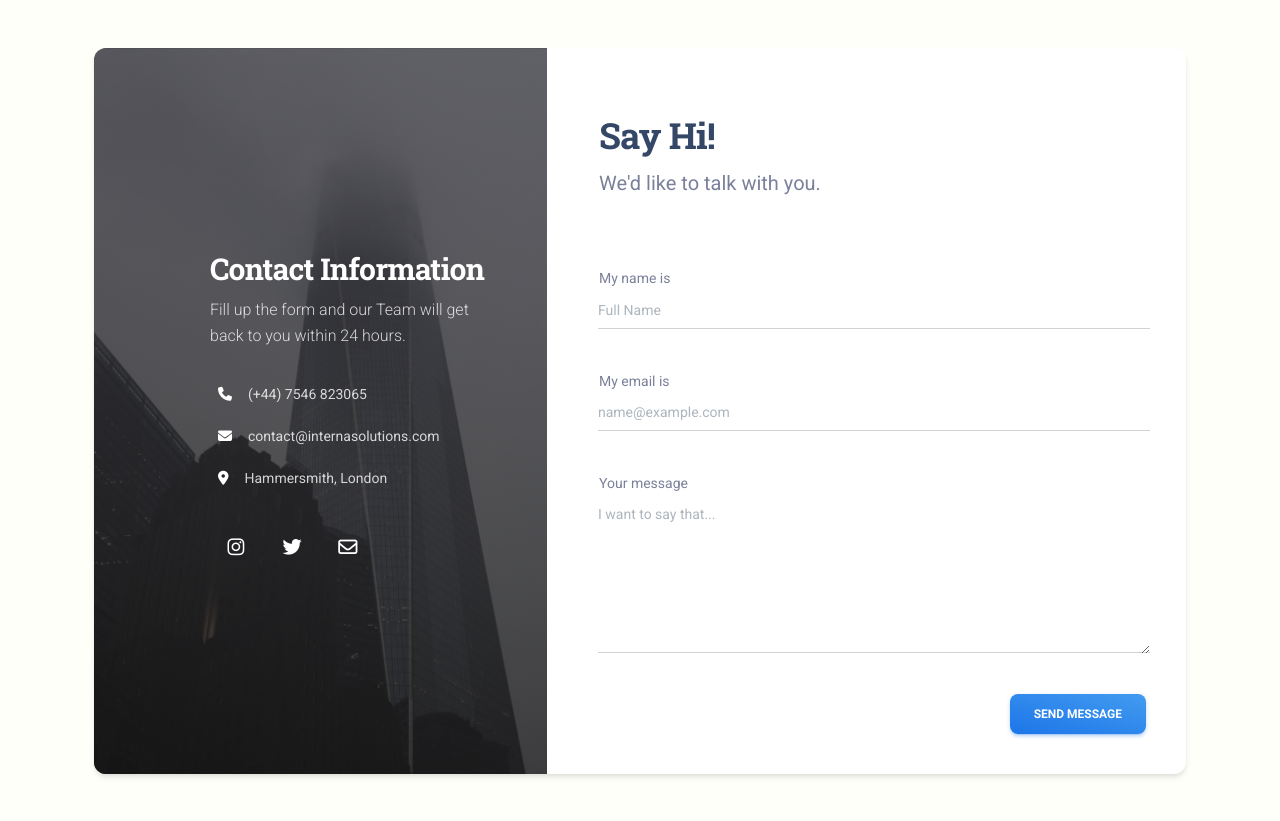
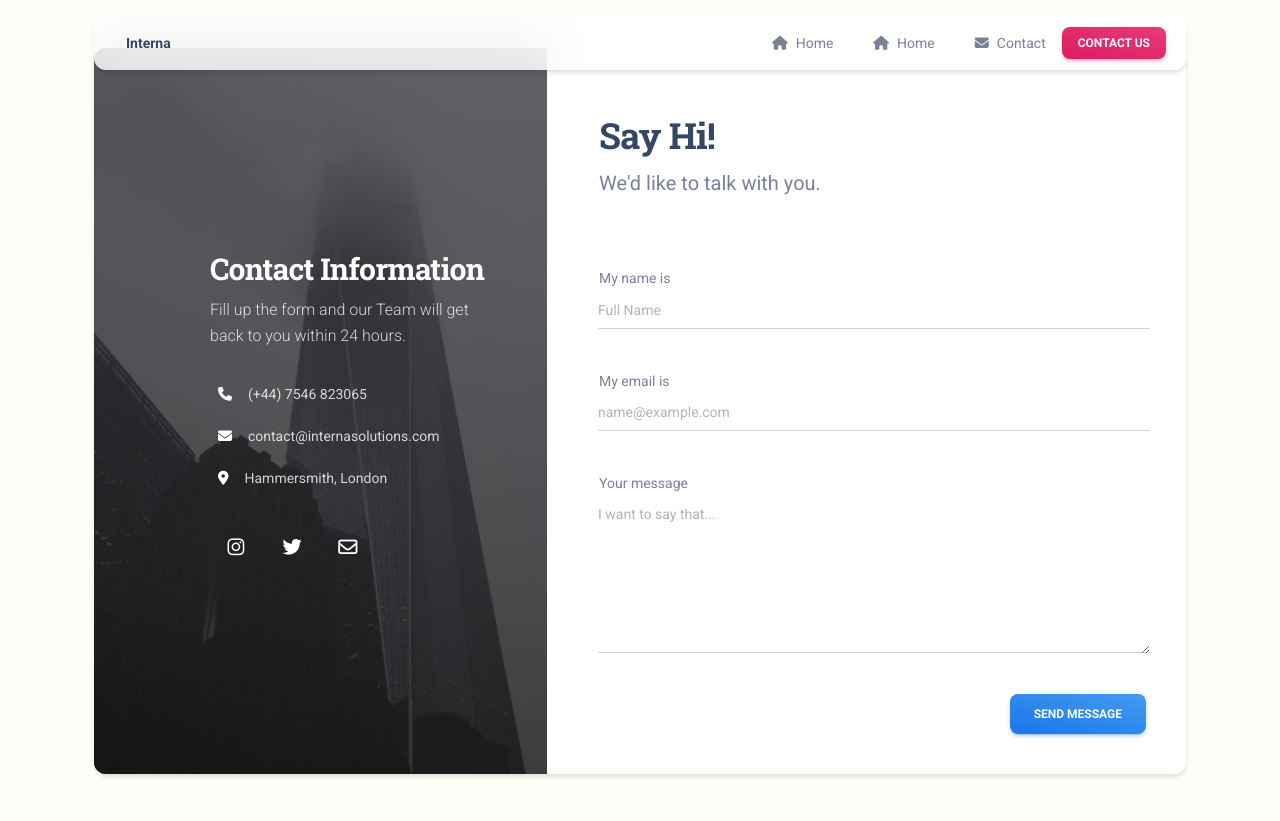
Before and after one commit to aliameur/business-website, a Flask app: page / in a window 1280 px wide. Shown: the top 821 px of the page. Run offline with Flask 2, Linux system fonts and the light colour scheme; some libraries are stand-ins or nearby versions.

Commit message:
add navbar

```diff
--- a/templates/base.html
+++ b/templates/base.html
@@ -10,17 +10,18 @@
     <!-- Bootstrap CSS -->
     {{ bootstrap.load_css() }}
     <!--     Fonts and icons     -->
-            <link rel="stylesheet" type="text/css" href="https://fonts.googleapis.com/css?family=Roboto:300,400,500,700,900|Roboto+Slab:400,700" />
+    <link rel="stylesheet" type="text/css"
+          href="https://fonts.googleapis.com/css?family=Roboto:300,400,500,700,900|Roboto+Slab:400,700"/>
     <!-- Nucleo Icons -->
-            <link href="{{ url_for('static', filename='css/nucleo-icons.css')}}" rel="stylesheet" />
-            <link href="{{ url_for('static', filename='css/nucleo-svg.css')}}" rel="stylesheet" />
+    <link href="{{ url_for('static', filename='css/nucleo-icons.css')}}" rel="stylesheet"/>
+    <link href="{{ url_for('static', filename='css/nucleo-svg.css')}}" rel="stylesheet"/>
     <!-- Font Awesome Icons -->
     <script src="https://kit.fontawesome.com/9afceccd18.js" crossorigin="anonymous"></script>
     <!-- Material Icons -->
     <link href="https://fonts.googleapis.com/icon?family=Material+Icons+Round" rel="stylesheet">
     <!-- CSS Files -->
-            <link id="pagestyle" href="{{ url_for('static', filename='css/material-kit.css')}}" rel="stylesheet" />
-            <link href="{{ url_for('static', filename='css/styles.css')}}" rel="stylesheet" />
+    <link id="pagestyle" href="{{ url_for('static', filename='css/material-kit.css')}}" rel="stylesheet"/>
+    <link href="{{ url_for('static', filename='css/styles.css')}}" rel="stylesheet"/>
     {% endblock %}
     {% block title %}
     <title>Your page title</title>
@@ -28,6 +29,59 @@
     {% endblock %}
 </head>
 <body>
+<div class="container position-sticky z-index-sticky top-0">
+    <div class="row">
+        <div class="col-12">
+            <nav class="navbar navbar-expand-lg  blur border-radius-xl top-0 z-index-fixed shadow position-absolute my-3 py-2 start-0 end-0 mx-4">
+                <div class="container-fluid px-0">
+                    <a class="navbar-brand font-weight-bolder ms-sm-3"
+                       href="{{ url_for('home') }}" rel="tooltip">
+                        Interna
+                    </a>
+                    <button class="navbar-toggler shadow-none ms-2" type="button" data-bs-toggle="collapse"
+                            data-bs-target="#navigation" aria-controls="navigation" aria-expanded="false"
+                            aria-label="Toggle navigation">
+                        <span class="navbar-toggler-icon mt-2">
+        <span class="navbar-toggler-bar bar1"></span>
+        <span class="navbar-toggler-bar bar2"></span>
+        <span class="navbar-toggler-bar bar3"></span>
+      </span>
+                    </button>
+                    <div class="collapse navbar-collapse pt-3 pb-2 py-lg-0 w-100" id="navigation">
+                        <ul class="navbar-nav navbar-nav-hover ms-auto">
+                            <li class="nav-item mx-2">
+                                <a class="nav-link ps-2 d-flex cursor-pointer align-items-center text-muted">
+                                    <i class="fa-solid fa-house px-2"></i>
+                                    Home
+                                </a>
+                            </li>
+                            <li class="nav-item mx-2">
+                                <a class="nav-link ps-2 d-flex cursor-pointer align-items-center text-muted">
+                                    <i class="fa-solid fa-house px-2"></i>
+                                    Home
+                                </a>
+                            </li>
+                            <li class="nav-item mx-2">
+                                <a class="nav-link ps-2 d-flex cursor-pointer align-items-center text-muted">
+                                    <i class="fa-solid fa-envelope px-2"></i>
+                                    Contact
+                                </a>
+                            </li>
+                            <li class="nav-item my-auto ms-3 ms-lg-0">
+
+                                <a href="#contact-form"
+                                   class="btn btn-sm  bg-gradient-primary  mb-0 me-1 mt-2 mt-md-0">Contact Us</a>
+
+                            </li>
+                        </ul>
+                    </div>
+                </div>
+            </nav>
+            <!-- End Navbar -->
+        </div>
+    </div>
+</div>
+
 <!-- Your page content -->
 {% block content %}{% endblock %}
 {% block footer %}
@@ -43,12 +97,14 @@
                         </a>
                     </li>
                     <li class="nav-item">
-              <a class="nav-link text-dark opacity-8" href="https://www.creative-tim.com/presentation" target="_blank">
+                        <a class="nav-link text-dark opacity-8" href="https://www.creative-tim.com/presentation"
+                           target="_blank">
                             About
                         </a>
                     </li>
                     <li class="nav-item">
-              <a class="nav-link text-dark opacity-8" href="https://www.creative-tim.com/blog" target="_blank">
+                        <a class="nav-link text-dark opacity-8" href="https://www.creative-tim.com/blog"
+                           target="_blank">
                             Blog
                         </a>
                     </li>
@@ -59,9 +115,14 @@
                     </li>
                 </ul>
                 <p class="text-sm text-dark opacity-8 mb-0">
-            Copyright © <script>
+                    Copyright ©
+                    <script>
               document.write(new Date().getFullYear())
-            </script> Interna.
+
+
+
+                    </script>
+                    Interna.
                 </p>
             </div>
             <div class="col-lg-6 ms-auto text-lg-end text-center">
```
Lines whose indentation alone changed are shown as unchanged.
